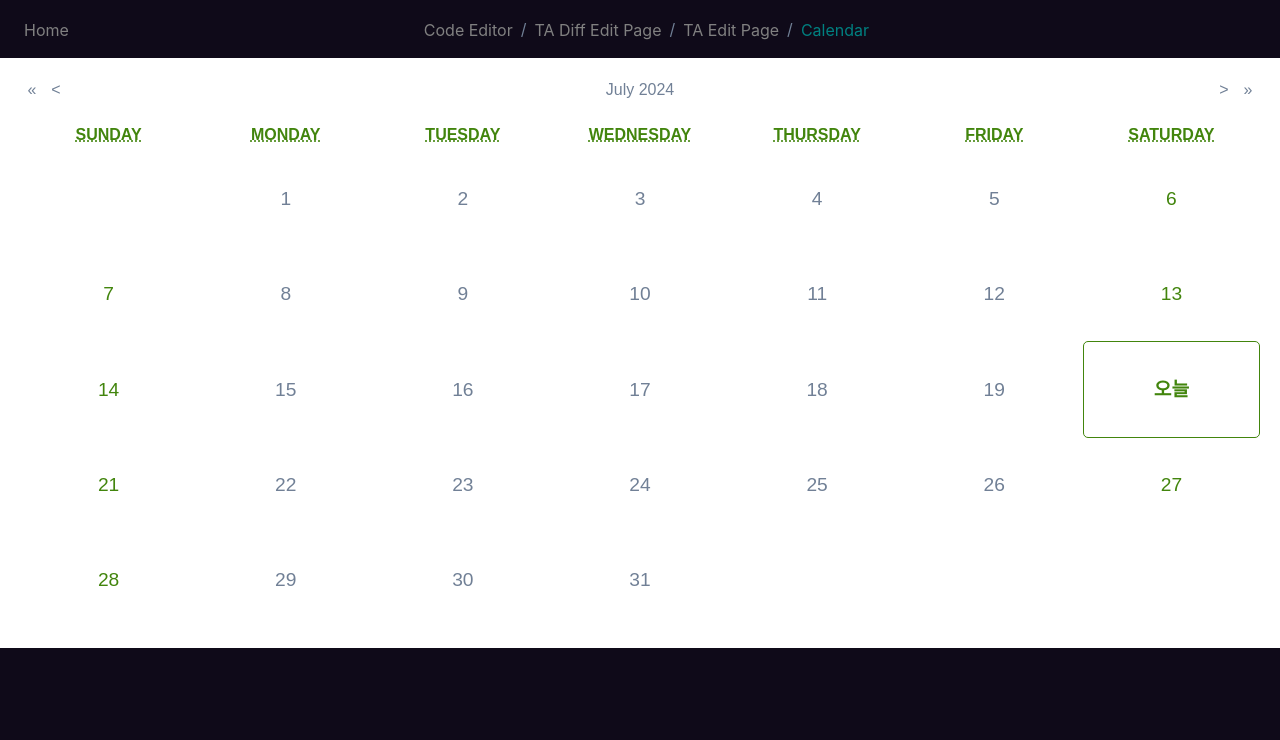
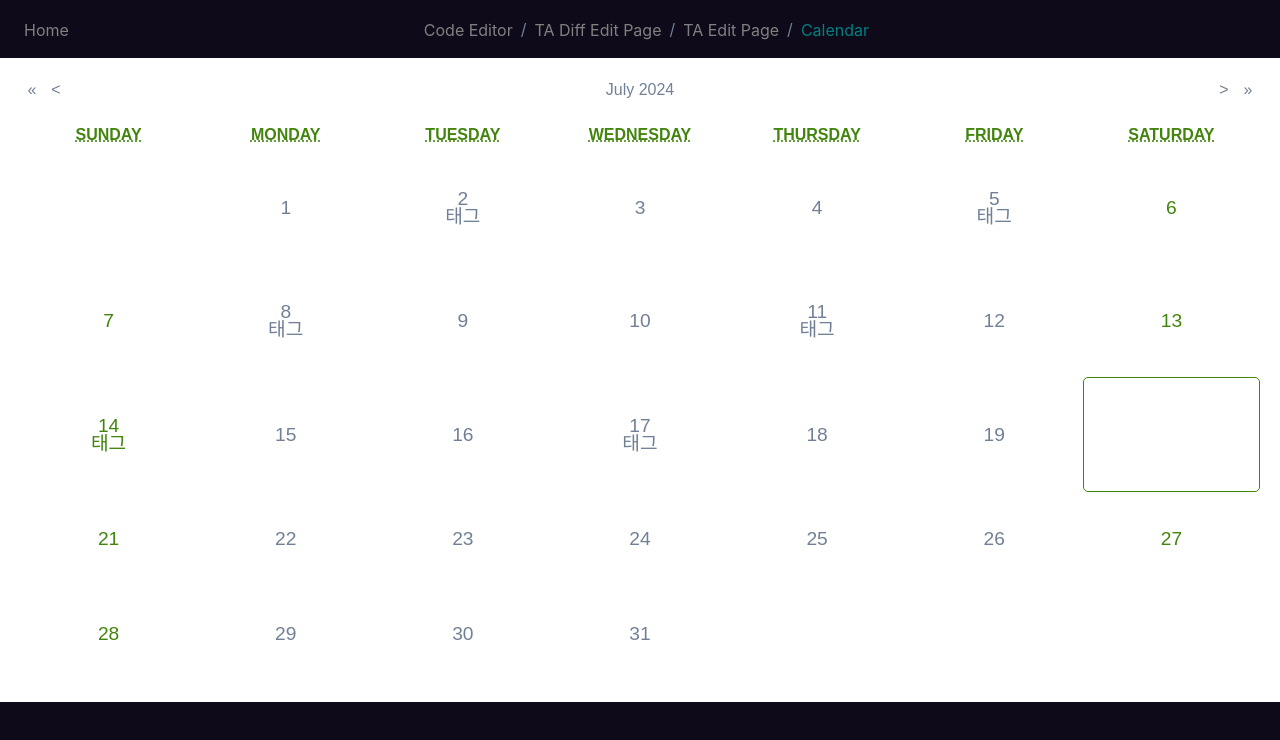
Before and after one commit to CWDll/monaco_prac, a React (Vite) app: page /calendar in a window 1280 px wide. Shown: the top 740 px of the page. Built offline with nearby package versions, Linux system fonts and the light colour scheme.

Commit message:
[Feat] 원하는 날짜 타일에 태그를 삽입한다.

```diff
--- a/package.json
+++ b/package.json
@@ -19,6 +19,7 @@
     "@uiw/react-md-editor": "^4.0.4",
     "axios": "^1.7.2",
     "frame": "^1.0.0-alpha.2",
+    "moment": "^2.30.1",
     "react": "^18.3.1",
     "react-calendar": "^5.0.0",
     "react-dom": "^18.3.1",
--- a/src/components/Calendar/MyCalendar.tsx
+++ b/src/components/Calendar/MyCalendar.tsx
@@ -1,6 +1,7 @@
 import { useState } from "react";
 import * as S from "./style";
 import { CalendarProps } from "react-calendar";
+import moment from "moment";
 
 const MyCalendar = () => {
   // useState 훅의 초기값으로 현재 날짜를 넣어줌
@@ -24,6 +25,28 @@ const MyCalendar = () => {
     return null;
   };
 
+  // 태그 삽입 날짜 리스트
+  const dayList = [
+    "2024-07-02",
+    "2024-07-05",
+    "2024-07-08",
+    "2024-07-11",
+    "2024-07-14",
+    "2024-07-17",
+    "2024-07-20",
+  ];
+  // 태그 삽입 날짜 타일에 컨텐츠 추가
+  const addTag = ({ date }: any) => {
+    // 해당 날짜(하루)에 추가할 컨텐츠의 배열
+    const contents: any[] = [];
+
+    // date가 dayList와 일치하면 태그 추가 (npm install moment)
+    if (dayList.find((day) => day === moment(date).format("YYYY-MM-DD"))) {
+      contents.push(<span className="tag">태그</span>);
+    }
+    return <div>{contents}</div>;
+  };
+
   return (
     <S.CalendarBox>
       <S.StyleCalendar
@@ -38,7 +61,7 @@ const MyCalendar = () => {
         // 이전 달, 다음 달 날짜 숨기기
         showNeighboringMonth={false}
         // 오늘 날짜를 "오눌"로 표시
-        tileContent={tileContent}
+        tileContent={addTag}
       />
     </S.CalendarBox>
   );
```
Also changed, not shown: 1 other file (tests, documents, lock files or other folders).
